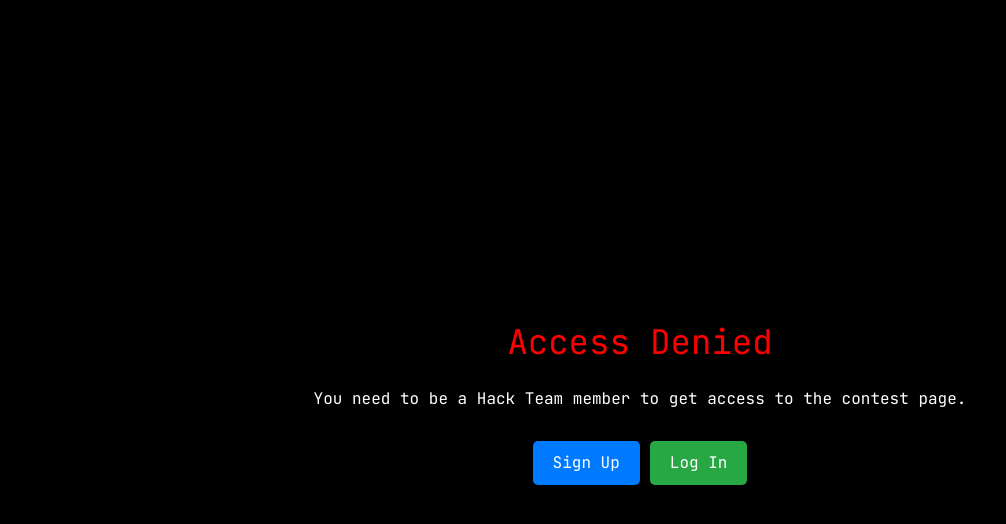
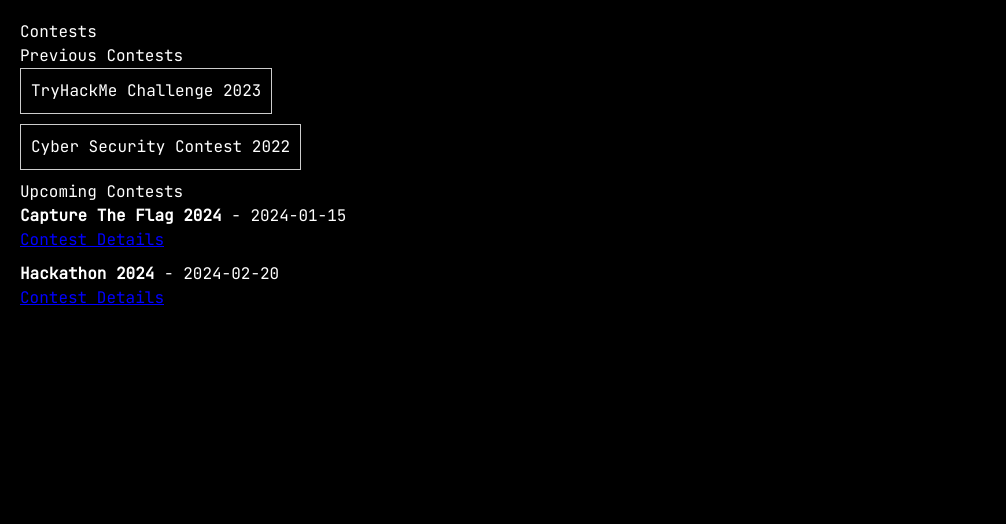
Before and after one commit to AnirudhRakonda/csc_snist, a React (Vite) app in the folder frontend/: page /contests in a window 1280 px wide. Shown: the top 524 px of the page, without its empty margins (0-1006 px from the left). Built offline with nearby package versions, Linux system fonts and the light colour scheme.

Commit message:
ui changes

```diff
--- a/frontend/src/pages/AboutUs.jsx
+++ b/frontend/src/pages/AboutUs.jsx
@@ -3,7 +3,7 @@ import React from 'react';
 const AboutUs = () => {
     return (
         <div className="mt-16 px-4 md:px-12 flex justify-center w-full mx-auto bg-background text-text py-16">
-            <div className="p-6 md:p-10 rounded-2xl shadow-lg max-w-4xl bg-[#0A0A0A] border border-[#1DFFAB]/30">
+            <div className="p-6 md:p-10 rounded-2xl shadow-lg max-w-6xl bg-[#0A0A0A] border border-[#1DFFAB]/30">
 
                 {/* Heading with background */}
                 <h1 className="text-2xl md:text-3xl font-bold mb-6 text-center bg-cta/10 p-4 rounded-xl leading-snug">
--- a/frontend/src/pages/Contests.jsx
+++ b/frontend/src/pages/Contests.jsx
@@ -20,55 +20,55 @@ const Contests = () => {
         navigate(leaderboardLink);
     };
 
-    if (!isLoggedIn) {
-        return (
-            <div
-            style={{
-            padding: "20px",
-            textAlign: "center",
-            display: "flex",
-            flexDirection: "column",
-            justifyContent: "center",
-            alignItems: "center",
-            height: "100vh",
-            }}
-            >
-            <h1 style={{ marginBottom: "20px", fontSize: "34px", color: "red" }}>Access Denied</h1>
-            <p style={{ marginBottom: "30px" }}>
-            You need to be a Hack Team member to get access to the contest page.
-            </p>
-            <div>
-            <button
-            onClick={() => navigate("/signup")}
-            style={{
-                background: "#007bff",
-                color: "#fff",
-                border: "none",
-                padding: "10px 20px",
-                cursor: "pointer",
-                borderRadius: "5px",
-                marginRight: "10px",
-            }}
-            >
-            Sign Up
-            </button>
-            <button
-            onClick={() => navigate("/login")}
-            style={{
-                background: "#28a745",
-                color: "#fff",
-                border: "none",
-                padding: "10px 20px",
-                cursor: "pointer",
-                borderRadius: "5px",
-            }}
-            >
-            Log In
-            </button>
-            </div>
-            </div>
-        );
-    }
+    // if (!isLoggedIn) {
+    //     return (
+    //         <div
+    //         style={{
+    //         padding: "20px",
+    //         textAlign: "center",
+    //         display: "flex",
+    //         flexDirection: "column",
+    //         justifyContent: "center",
+    //         alignItems: "center",
+    //         height: "100vh",
+    //         }}
+    //         >
+    //         <h1 style={{ marginBottom: "20px", fontSize: "34px", color: "red" }}>Access Denied</h1>
+    //         <p style={{ marginBottom: "30px" }}>
+    //         You need to be a Hack Team member to get access to the contest page.
+    //         </p>
+    //         <div>
+    //         <button
+    //         onClick={() => navigate("/signup")}
+    //         style={{
+    //             background: "#007bff",
+    //             color: "#fff",
+    //             border: "none",
+    //             padding: "10px 20px",
+    //             cursor: "pointer",
+    //             borderRadius: "5px",
+    //             marginRight: "10px",
+    //         }}
+    //         >
+    //         Sign Up
+    //         </button>
+    //         <button
+    //         onClick={() => navigate("/login")}
+    //         style={{
+    //             background: "#28a745",
+    //             color: "#fff",
+    //             border: "none",
+    //             padding: "10px 20px",
+    //             cursor: "pointer",
+    //             borderRadius: "5px",
+    //         }}
+    //         >
+    //         Log In
+    //         </button>
+    //         </div>
+    //         </div>
+    //     );
+    // }
 
     return (
         <div style={{ padding: "20px" }}>
--- a/frontend/src/pages/Events.jsx
+++ b/frontend/src/pages/Events.jsx
@@ -45,7 +45,7 @@ const Events = () => {
                     src={images[currentIndex].src}
                     alt={`Slide ${currentIndex + 1}`}
                     style={{
-                        width: '90%',
+                        width: '60%',
                         height: 'auto',
                         borderRadius: '15px', // Rounded edges
                         margin: '0 auto', // Center the image
--- a/frontend/src/pages/Landing.jsx
+++ b/frontend/src/pages/Landing.jsx
@@ -37,13 +37,13 @@ const TypingEffect = ({ text }) => {
 
 const Landing = () => {
         return (
-                <div className='bg-background mt-10 md:mt-20 px-4 md:px-12 relative'>
+                <div className='bg-background mt-10 md:mt-20 px-4 md:px-12 relative md:ml-32'>
                         {/* <img
                                 src={img}
                                 alt="Landing"
                                 className='w-full md:w-[70%] absolute top-0 right-0 opacity-50 z-0'
                         /> */}
-                        <div className='relative z-10'>
+                        <div className=' relative z-10'>
                                 <h1 className='text-2xl md:text-4xl text-text font-jetbrains mb-6 md:mb-12'>
                                         Welcome to the <span className='text-cta'>
                                                 <TypingEffect text="CYBER SECURITY CLUB" />
```
